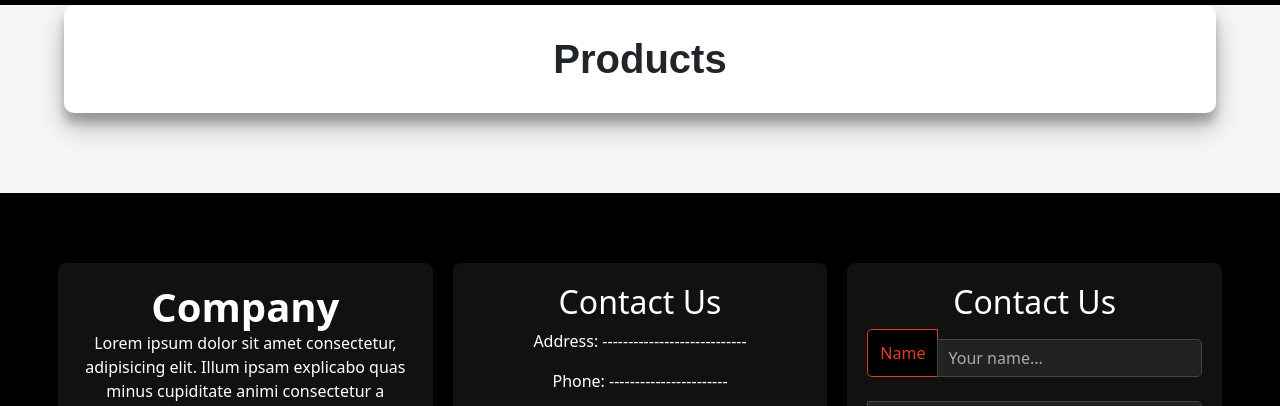
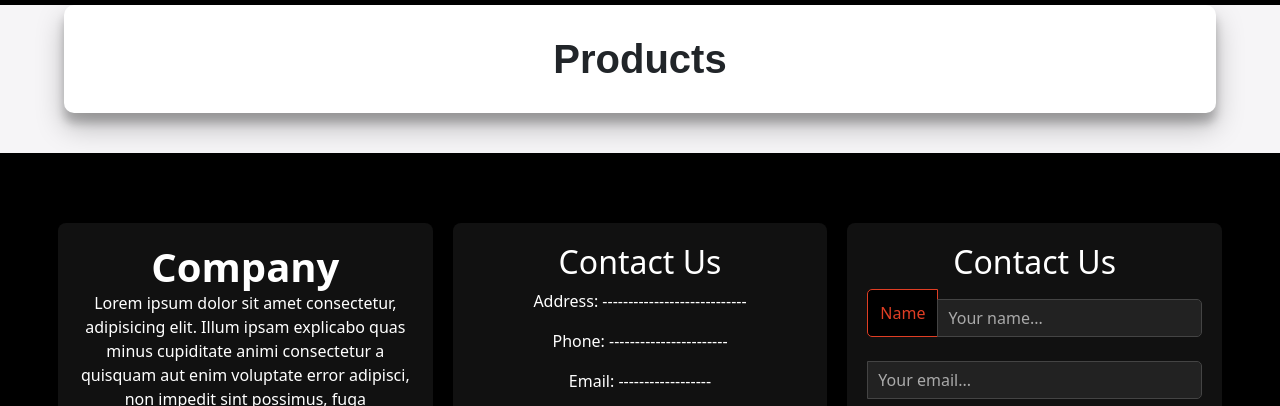
Before and after one commit to Asadullah404/hacaton, a plain HTML site: page products.html in a window 1280 px wide. Shown: the part 71-477 px from the top of the page. Drawn offline with nearby package versions, Linux system fonts and the light colour scheme; no server answers.

Commit message:
Add files via upload

```diff
--- a/products.html
+++ b/products.html
@@ -50,7 +50,7 @@
 
 
 
-   <div class="b2">
+   <div class="b3">
     <div class="container1">
         <h1>Products</h1>
         <div id="products-container"></div>
--- a/styles.css
+++ b/styles.css
@@ -1,3 +1,15 @@
+.b3 {
+    font-family: Arial, sans-serif;
+    background: #f6f5f7;
+    display: flex;
+    flex-direction: column; /* Ensure flexbox is column layout */
+    justify-content: center;
+    align-items: center;
+    height: auto;
+    margin: 0;
+    padding-bottom: 40px; /* Add padding to the bottom */
+}
+
 .b2 {
     font-family: Arial, sans-serif;
     background: #f6f5f7;
@@ -5,7 +17,7 @@
     flex-direction: column; /* Ensure flexbox is column layout */
     justify-content: center;
     align-items: center;
-    height: auto; /* Set height to auto to adjust to content */
+    height: 100vh;
     margin: 0;
     padding-bottom: 40px; /* Add padding to the bottom */
 }
@@ -66,9 +78,7 @@ h1 {
     max-width: 100%;
     padding: 30px;
     text-align: center;
-    margin-bottom: 40px; /* Add margin to the bottom */
 }
-
 
 input[type="text"],
 input[type="number"],
@@ -96,6 +106,8 @@ input[type="file"] {
 }
 
 
+
+
 /* Container styles */
 .container {
     max-width: 1200px;
@@ -119,13 +131,13 @@ input[type="file"] {
     border-radius: 10px;
     box-shadow: 0 4px 8px rgba(0, 0, 0, 0.1);
     text-align: center;
+    flex: 1 1 250px; /* Allow the card to grow and shrink, with a base size of 250px */
     display: flex;
     flex-direction: column;
     justify-content: space-between;
     box-sizing: border-box; /* Ensure padding and border are included in width/height */
     min-width: 200px; /* Minimum width to ensure readability */
     max-width: 100%; /* Ensures card doesn't exceed container width */
-    min-height: 300px; /* Adjust this value based on your desired height */
 }
 
 /* Ensure the images inside the cards are consistent */
```
Lines whose indentation alone changed are shown as unchanged.
